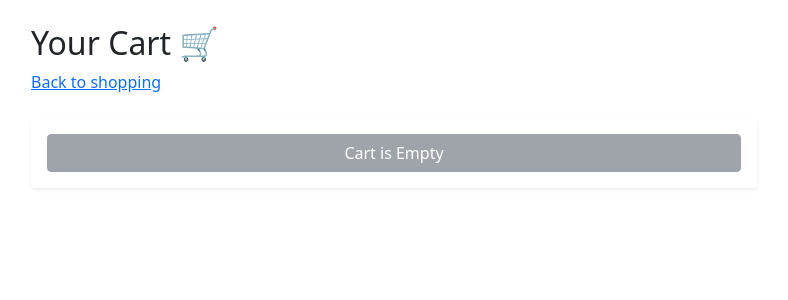
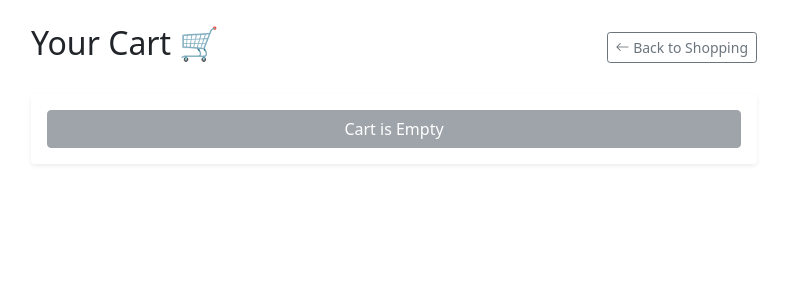
Before and after one commit to sunny14523/Baap, a Django app: template userprofile/templates/cart.html in a window 1280 px wide. Shown: the part 56-356 px from the top of the page, without its empty margins (246-1034 px from the left). Run offline with Django 5.2, Linux system fonts and the light colour scheme; the template is opened without the code that fills it, so the values that code supplies are empty.

Commit message:
Update cart.html

```diff
--- a/userprofile/templates/cart.html
+++ b/userprofile/templates/cart.html
@@ -9,8 +9,13 @@
 </style>
 
 <div class="container cart-wrapper mt-4">
-  <h2>Your Cart 🛒</h2>
-  <a href="/dashboard/">Back to shopping</a>
+    <!-- Heading and Back Button -->
+  <div class="d-flex justify-content-between align-items-center mb-3">
+    <h2>Your Cart 🛒</h2>
+    <a href="/dashboard/" class="btn btn-outline-secondary btn-sm">
+      <i class="bi bi-arrow-left"></i> Back to Shopping
+    </a>
+  </div>
 
   {% if cart_items %}
     <div class="row mt-3">
```
